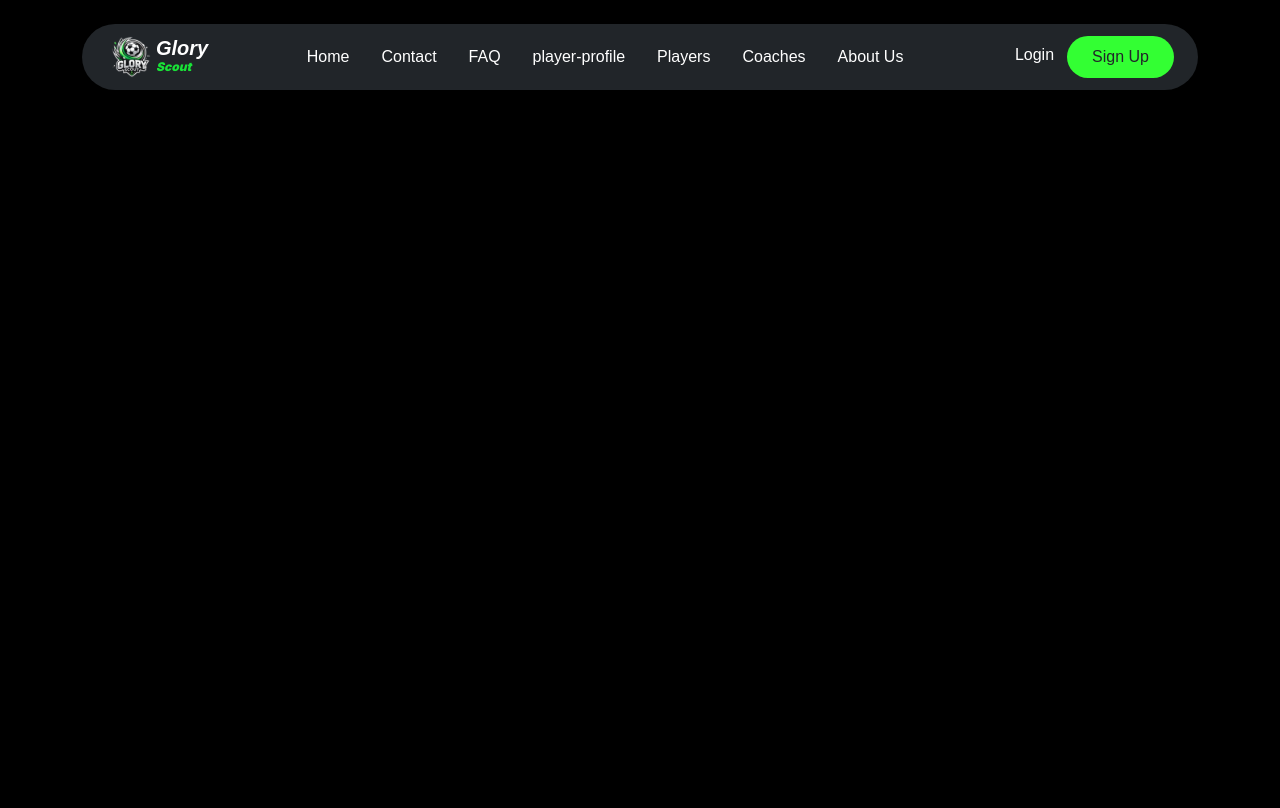
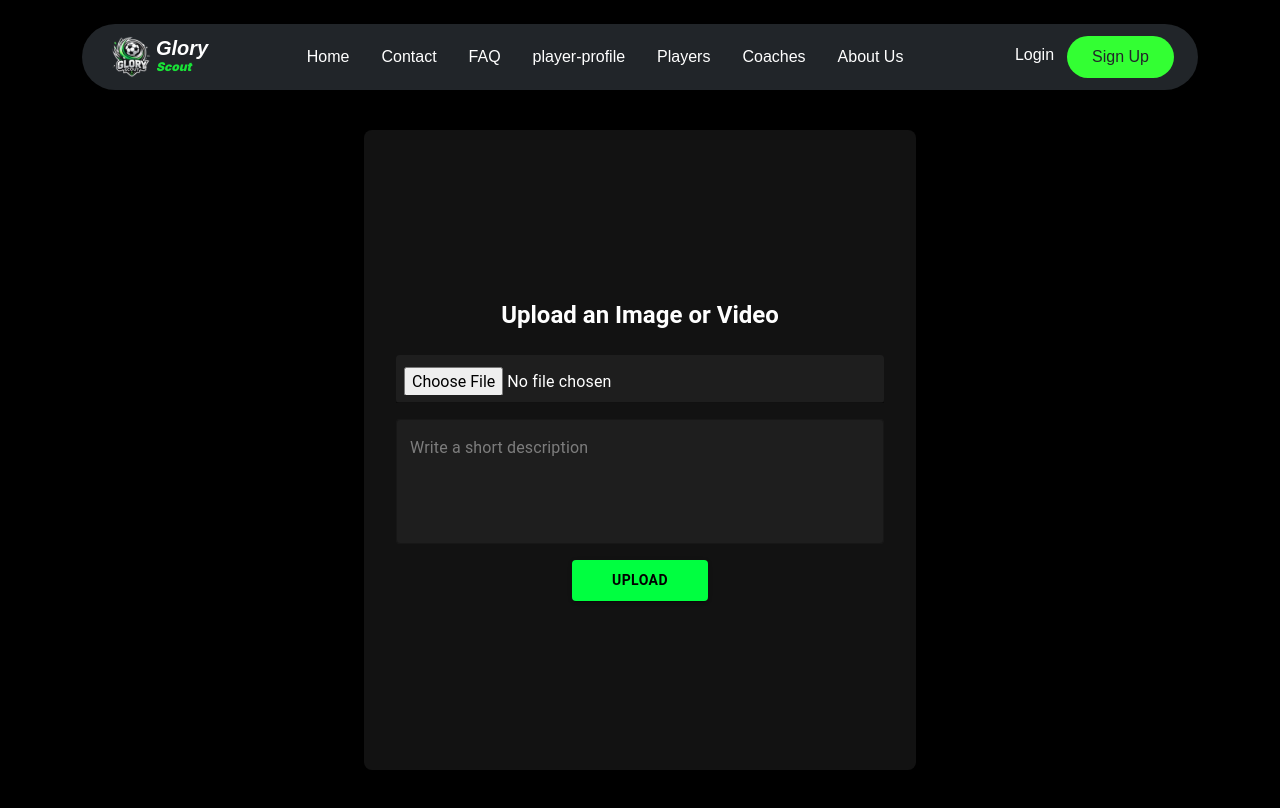
Before and after one commit to Ye7ia01/DEPI.Mega.Project.Glory.Scout, a React (Vite) app: page /upload in a window 1280 px wide. Shown: the top 808 px of the page. Built offline with nearby package versions, Linux system fonts and the light colour scheme.

Commit message:
create add skills button in player profile and create upload page to upload post

```diff
--- a/package.json
+++ b/package.json
@@ -10,6 +10,9 @@
     "preview": "vite preview"
   },
   "dependencies": {
+    "@emotion/react": "^11.14.0",
+    "@emotion/styled": "^11.14.0",
+    "@mui/material": "^7.0.2",
     "axios": "^1.8.4",
     "bootstrap": "^5.3.3",
     "formik": "^2.4.6",
--- a/src/App.jsx
+++ b/src/App.jsx
@@ -10,6 +10,7 @@ import FAQ from "./Components/FAQ.jsx";
 import PlayerProfile from "./Components/PlayerProfile.jsx";
 import PublicNavbar from "./Components/PublicNavbar.jsx";
 import RegisterCoach from "./Components/Auth/RegisterCoach.jsx";
+import UploadPage from "./Components/UploadPage.jsx";
 
 
 function App() {
@@ -36,6 +37,7 @@ function App() {
         <Route path="/coach" element={<PlayersCoachesHomeScreen dataType="coaches" />} />
         <Route path="/player-profile" element={<PlayerProfile dataType="players" />} />
         <Route path="/coach-profile" element={<PlayerProfile dataType="coaches" />} />
+        <Route path="/upload" element={<UploadPage/>}/>
 
       </Routes>
     </AuthProvider>
--- a/src/Components/PlayerProfile.jsx
+++ b/src/Components/PlayerProfile.jsx
@@ -7,6 +7,8 @@ import PlayerImg2 from "../assets/playerImg2.png";
 import PlayerImg3 from "../assets/PlayerImg3.png";
 import PlayerImg4 from "../assets/PlayerImg4.png";
 import PlayerImg5 from "../assets/PlayerImg5.png";
+import { Button, Container } from "@mui/material";
+import { Link } from "react-router";
 
 const PlayerProfile = () => {
   const PlayerImgs = [
@@ -128,6 +130,7 @@ const PlayerProfile = () => {
         <div className="col-sm-12 col-md-4 mb-2 ">
           <button className="request-btn w-100">Request Details</button>
         </div>
+
         <div className="col-sm-12 col-md-4 mb-2 d-flex justify-content-center align-items-center">
           <IoMdPersonAdd
             style={{
@@ -140,6 +143,24 @@ const PlayerProfile = () => {
             }}
           />
         </div>
+
+        <Container sx={{ mt: 3 }}>
+          <Link to="/upload" style={{ textDecoration: "none" }}>
+            <Button
+              variant="contained"
+              sx={{
+                backgroundColor: "#fff",
+                color: "#141414",
+                fontWeight: "bold",
+                "&:hover": {
+                  backgroundColor: "#e65100",
+                },
+              }}
+            >
+              Add Your Skills
+            </Button>
+          </Link>
+        </Container>
 
         <div>
           <MdOutlineWindow style={{ width: 50, height: 100 }} />
--- /dev/null
+++ b/src/Components/UploadPage.jsx
@@ -0,0 +1,215 @@
+import React, { useContext, useState } from "react";
+import {
+  Container,
+  Box,
+  Typography,
+  Button,
+  Input,
+  Snackbar,
+  Alert,
+  TextField,
+} from "@mui/material";
+import axios from "axios";
+import { AuthContext } from "../context/AuthContext";
+
+const UploadPage = () => {
+  const [file, setFile] = useState(null);
+  const [previewUrl, setPreviewUrl] = useState(null);
+  const [description, setDescription] = useState("");
+  const token =''
+  const [snackbar, setSnackbar] = useState({
+    open: false,
+    message: "",
+    severity: "success",
+  });
+
+  const handleFileChange = (e) => {
+    const selectedFile = e.target.files[0];
+    setFile(selectedFile);
+    if (selectedFile) {
+      setPreviewUrl(URL.createObjectURL(selectedFile));
+    } else {
+      setPreviewUrl(null);
+    }
+  };
+
+  const handleUpload = async () => {
+    if (!file) {
+      setSnackbar({
+        open: true,
+        message: "Please select a file to upload.",
+        severity: "error",
+      });
+      return;
+    }
+
+    const formData = new FormData();
+    formData.append("UserId", "123e4567-e89b-12d3-a456-426614174000");
+    formData.append("Description", description);
+    formData.append("file", file);
+
+
+    try {
+      const res = await axios.post(
+        "http://glory-scout.tryasp.net/api/UserProfile/create-post",
+        formData,
+        {
+          headers: {
+            "Content-Type": "multipart/form-data",
+            "Authorization": `Bearer ${token}`,
+          },
+        }
+      );
+
+
+
+      if (res.status === 200) {
+        console.log(formData);
+        console.log(res);
+
+        setSnackbar({
+          open: true,
+          message: "File uploaded successfully!",
+          severity: "success",
+        });
+      } else {
+        setSnackbar({
+          open: true,
+          message: "Upload failed.",
+          severity: "error",
+        });
+      }
+    } catch (err) {
+      console.error("Upload error:", err.response?.data || err.message);
+      setSnackbar({
+        open: true,
+        message: "Server error. Please try again.",
+        severity: "error",
+      });
+    }
+  };
+
+  const renderPreview = () => {
+    if (!previewUrl || !file) return null;
+
+    const type = file.type;
+    if (type.startsWith("image/")) {
+      return (
+        <Box mt={2}>
+          <Typography variant="subtitle1">Image Preview:</Typography>
+          <img
+            src={previewUrl}
+            alt="Preview"
+            style={{ maxWidth: "100%", borderRadius: 8 }}
+          />
+        </Box>
+      );
+    } else if (type.startsWith("video/")) {
+      return (
+        <Box mt={2}>
+          <Typography variant="subtitle1">Video Preview:</Typography>
+          <video controls width="100%" style={{ borderRadius: 8 }}>
+            <source src={previewUrl} type={type} />
+            Your browser does not support the video tag.
+          </video>
+        </Box>
+      );
+    } else {
+      return (
+        <Typography mt={2} color="warning.main">
+          Preview not available for this file type.
+        </Typography>
+      );
+    }
+  };
+
+  return (
+    <Container maxWidth="sm">
+      <Box
+        sx={{
+          backgroundColor: "#121212",
+          color: "#fff",
+          minHeight: "80vh",
+          mt: 5,
+          p: 4,
+          borderRadius: 2,
+          display: "flex",
+          flexDirection: "column",
+          alignItems: "center",
+          justifyContent: "center",
+          boxShadow: 3,
+        }}
+      >
+        <Typography variant="h5" sx={{ mb: 3, fontWeight: "bold" }}>
+          Upload an Image or Video
+        </Typography>
+
+        <Input
+          type="file"
+          onChange={handleFileChange}
+          sx={{
+            color: "#fff",
+            mb: 2,
+            backgroundColor: "#1e1e1e",
+            p: 1,
+            borderRadius: 1,
+            width: "100%",
+          }}
+        />
+
+        <TextField
+          multiline
+          rows={4}
+          placeholder="Write a short description "
+          variant="outlined"
+          fullWidth
+          value={description}
+          onChange={(e) => setDescription(e.target.value)}
+          sx={{
+            mb: 2,
+            backgroundColor: "#1e1e1e",
+            input: { color: "#fff" },
+            textarea: { color: "#fff" },
+            label: { color: "#aaa" },
+            borderRadius: 1,
+          }}
+
+        />
+
+        <Button
+          variant="contained"
+          sx={{
+            backgroundColor: "#00ff40",
+            color: "#000",
+            "&:hover": {
+              backgroundColor: "#00cc33",
+            },
+            px: 5,
+            py: 1,
+            fontWeight: "bold",
+          }}
+          onClick={handleUpload}
+        >
+          Upload
+        </Button>
+
+        {renderPreview()}
+
+        <Snackbar
+          open={snackbar.open}
+          autoHideDuration={4000}
+          onClose={() => setSnackbar({ ...snackbar, open: false })}
+        >
+          <Alert
+            severity={snackbar.severity}
+            onClose={() => setSnackbar({ ...snackbar, open: false })}
+          >
+            {snackbar.message}
+          </Alert>
+        </Snackbar>
+      </Box>
+    </Container>
+  );
+};
+
+export default UploadPage;
--- a/src/index.css
+++ b/src/index.css
@@ -345,6 +345,9 @@ body,
   font-weight: bold;
   font-size: 14px;
 }
+.profile-container .edit-btn:hover,.profile-container .request-btn:hover{
+  background-color: #e65100;
+}
 @media (max-width: 991.98px) {
   .profile-container .request-btn,
   .profile-container .edit-btn {
```
Also changed, not shown: 1 other file (tests, documents, lock files or other folders).
